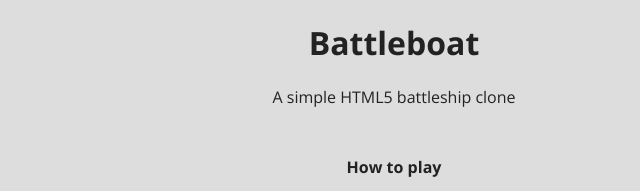
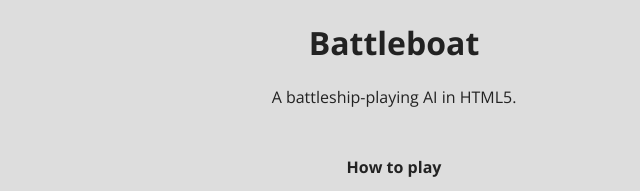
Before and after one commit to billmei/battleboat, a plain HTML site: page index.html in a window 1280 px wide. Shown: the top 191 px of the page, 246-886 px from the left. Drawn offline with nearby package versions, Linux system fonts and the light colour scheme.

Commit message:
Update display info

```diff
--- a/index.html
+++ b/index.html
@@ -8,7 +8,7 @@
 <body>
 <div class="container">
 	<h1>Battleboat</h1>
-	<p class="tagline">A simple HTML5 battleship clone</p>
+	<p class="tagline">A battleship-playing AI in HTML5.</p>
 	<p><b>How to play</b></p>
 	<ol>
 		<li>Select your ships from the left-hand side</li>
```
Also changed, not shown: js/app.js (+7 -0 lines).
